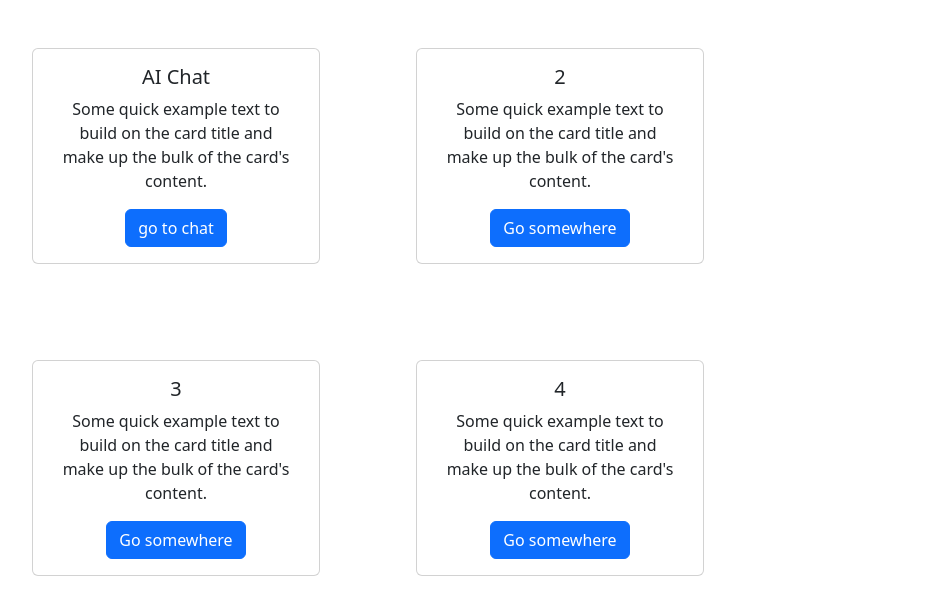
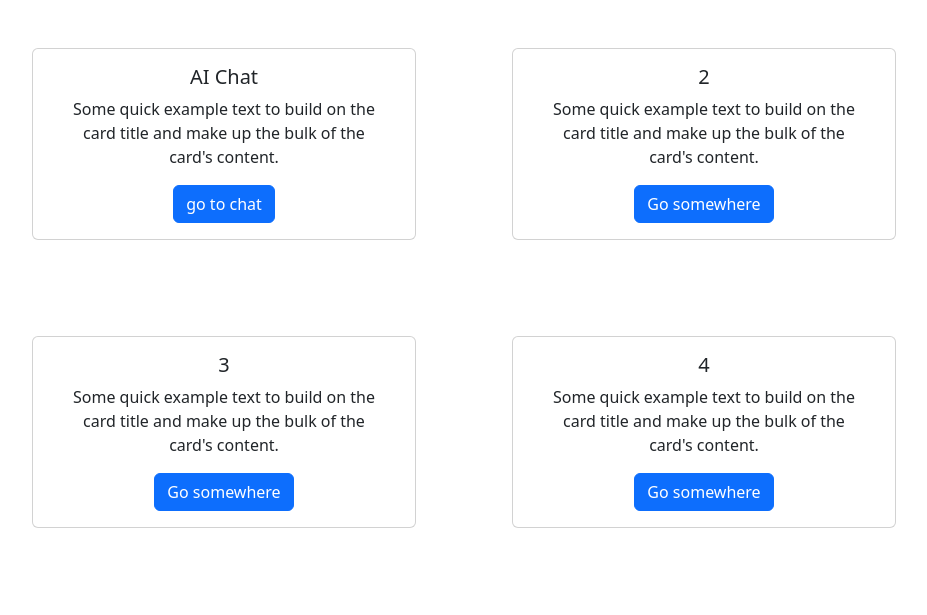
Before and after one commit to oliverpilus/website, a Django app: page / in a window 1280 px wide. Shown: the part 56-671 px from the top of the page, without its empty margins (86-1013 px from the left). Run offline with Django 4.2, Linux system fonts and the light colour scheme.

Commit message:
added installation to read me changed the card format on the home page

```diff
--- a/templates/app/home_page.html
+++ b/templates/app/home_page.html
@@ -33,7 +33,7 @@
 
 <div class="container text-center">
     <div class="row">
-        <div class="card m-5" style="width: 18rem;">
+        <div class="card m-5" style="width: 24rem;">
             {#            <img src="..." class="card-img-top" alt="...">#}
             <div class="card-body">
                 <h5 class="card-title">AI Chat</h5>
@@ -42,7 +42,7 @@
                 <a href="#" class="btn btn-primary" onclick="goToAiChat()">go to chat</a>
             </div>
         </div>
-        <div class="card m-5" style="width: 18rem;">
+        <div class="card m-5" style="width: 24rem;">
             {#            <img src="..." class="card-img-top" alt="...">#}
             <div class="card-body">
                 <h5 class="card-title">2</h5>
@@ -54,7 +54,7 @@
 
     </div>
     <div class="row">
-        <div class="card m-5" style="width: 18rem;">
+        <div class="card m-5" style="width: 24rem;">
             {#            <img src="..." class="card-img-top" alt="...">#}
             <div class="card-body">
                 <h5 class="card-title">3</h5>
@@ -64,7 +64,7 @@
                 <a href="#" class="btn btn-primary">Go somewhere</a>
             </div>
         </div>
-        <div class="card m-5" style="width: 18rem;">
+        <div class="card m-5" style="width: 24rem;">
             {#            <img src="..." class="card-img-top" alt="...">#}
             <div class="card-body">
                 <h5 class="card-title">4</h5>
```
Also changed, not shown: README.md.
